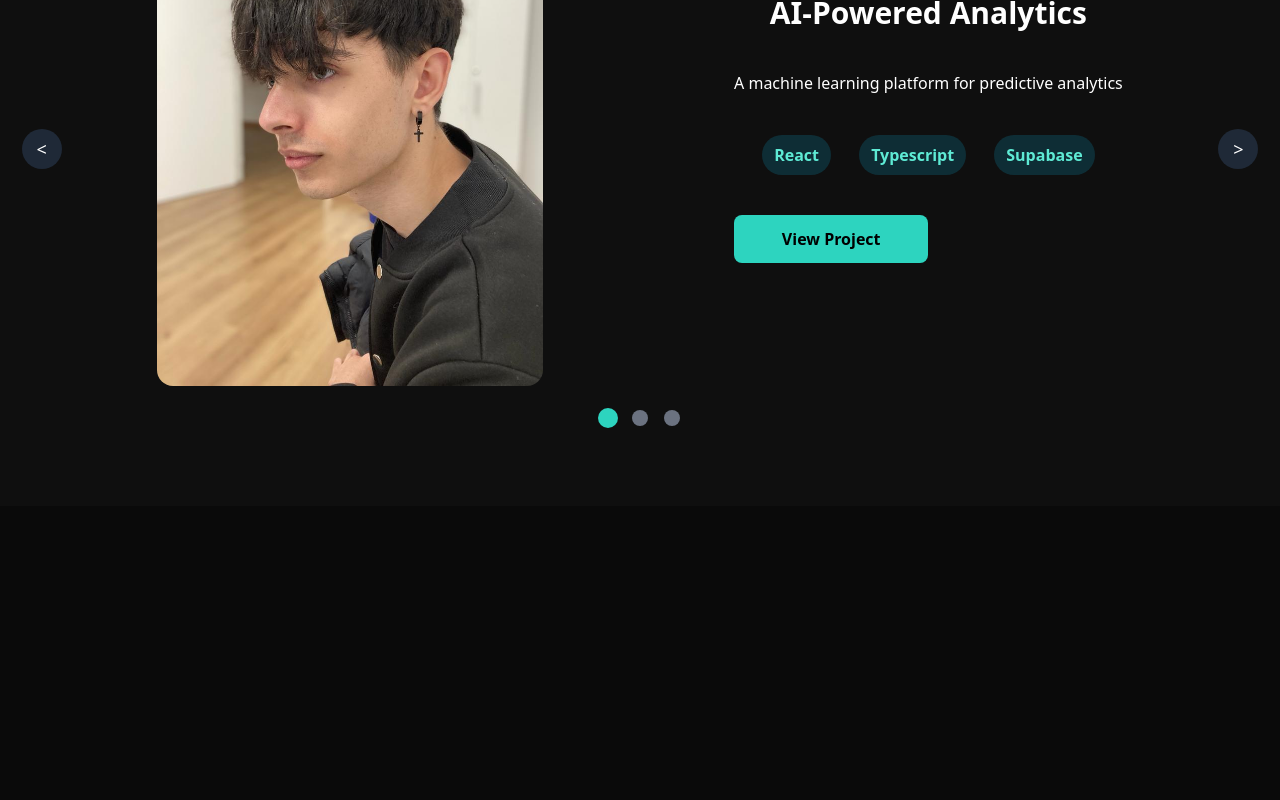
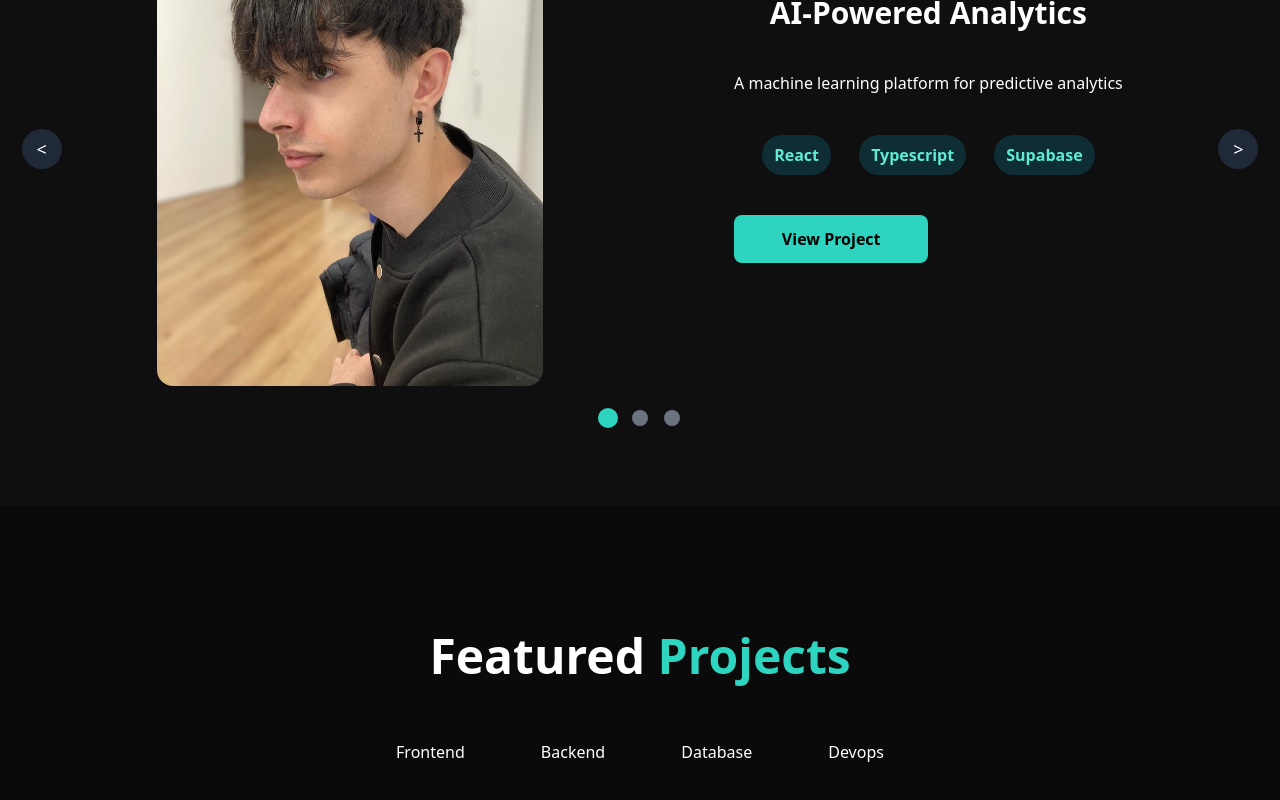
Before and after one commit to paurosmoleon/vue-portfolio, a Vue app: page / in a window 1280 px wide. Shown: the part 914-1714 px from the top of the page. Before the commit the page ends 1420 px from the top, so only its background shows below. Built offline with nearby package versions, Linux system fonts and the light colour scheme.

Commit message:
Acabando la seccion de projects

```diff
--- a/src/App.vue
+++ b/src/App.vue
@@ -4,6 +4,7 @@
   <main>
     <Hero/>
     <Projects/>
+    <Skills/>
   </main>
 </template>
 
@@ -11,6 +12,7 @@
   import Header from "./components/Header.vue";
   import Hero from "./components/Hero.vue";
   import Projects from "./components/Projects.vue";
+  import Skills from "./components/Skills.vue";
 </script>
 
 
--- a/src/components/Projects.vue
+++ b/src/components/Projects.vue
@@ -27,6 +27,16 @@ const projects = ref([
 
 const currentIndex = ref(0)
 
+const nextProject = () => {
+  if(currentIndex.value < projects.value.length -1){
+    currentIndex.value++
+  }
+}
+const lastProject = () => {
+  if(currentIndex.value > 0){
+    currentIndex.value--
+  }
+}
 
 </script>
 
@@ -38,7 +48,7 @@ const currentIndex = ref(0)
         <span class="text-teal-400">Projects</span>
       </h2>
       <div class="flex flex-row items-center">
-      <button class="w-10 h-10 text-lg bg-gray-800 text-white rounded-full" @click="currentIndex--" ><</button>
+      <button class="w-10 h-10 text-lg bg-gray-800 text-white rounded-full" @click="lastProject()" ><</button>
       <div class="text-white">
         <div class="flex justify-around items-center">
           <img class="w-1/3 rounded-2xl" :src="projects[currentIndex].image" alt="">
@@ -59,7 +69,7 @@ const currentIndex = ref(0)
 
           </div>
       </div>
-      <button class="w-10 h-10 text-lg bg-gray-800 text-white rounded-full" @click="currentIndex++">></button>
+      <button class="w-10 h-10 text-lg bg-gray-800 text-white rounded-full" @click="nextProject()">></button>
     </div>
     </div>
 
--- /dev/null
+++ b/src/components/Skills.vue
@@ -0,0 +1,18 @@
+<script setup lang="ts"></script>
+
+<template>
+  <section class="py-32 h-96 flex flex-col items-center justify-center">
+    <div class="container flex flex-col items-center">
+      <h2 class="text-5xl font-bold text-white pb-10">
+        Featured
+        <span class="text-teal-400">Projects</span>
+    </h2>
+        <div class="mt-5 w-3/6 text-white flex flex-row justify-evenly items-center">
+          <button>Frontend</button>
+          <button>Backend</button>
+          <button>Database</button>
+          <button>Devops</button>
+        </div>
+    </div>
+  </section>
+</template>
```
